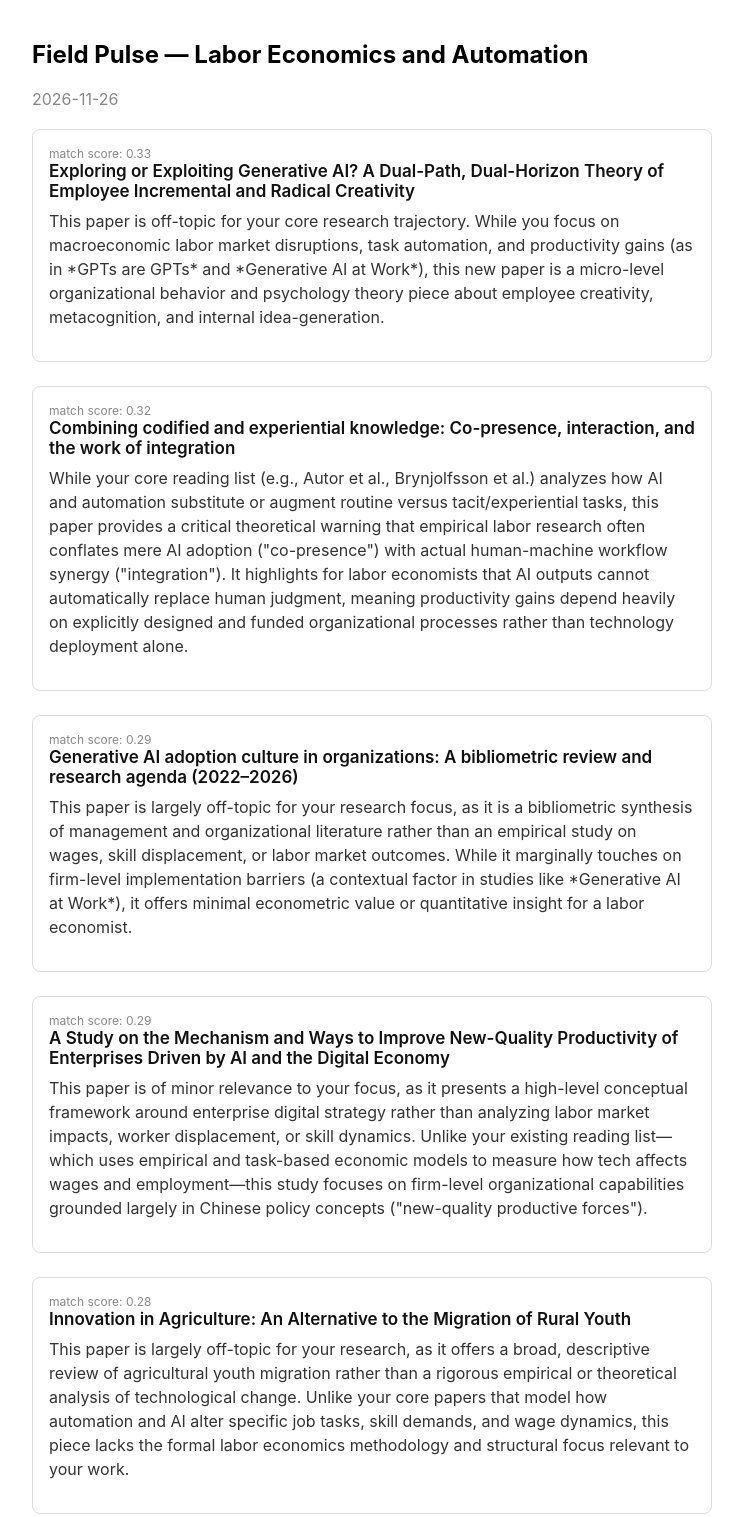
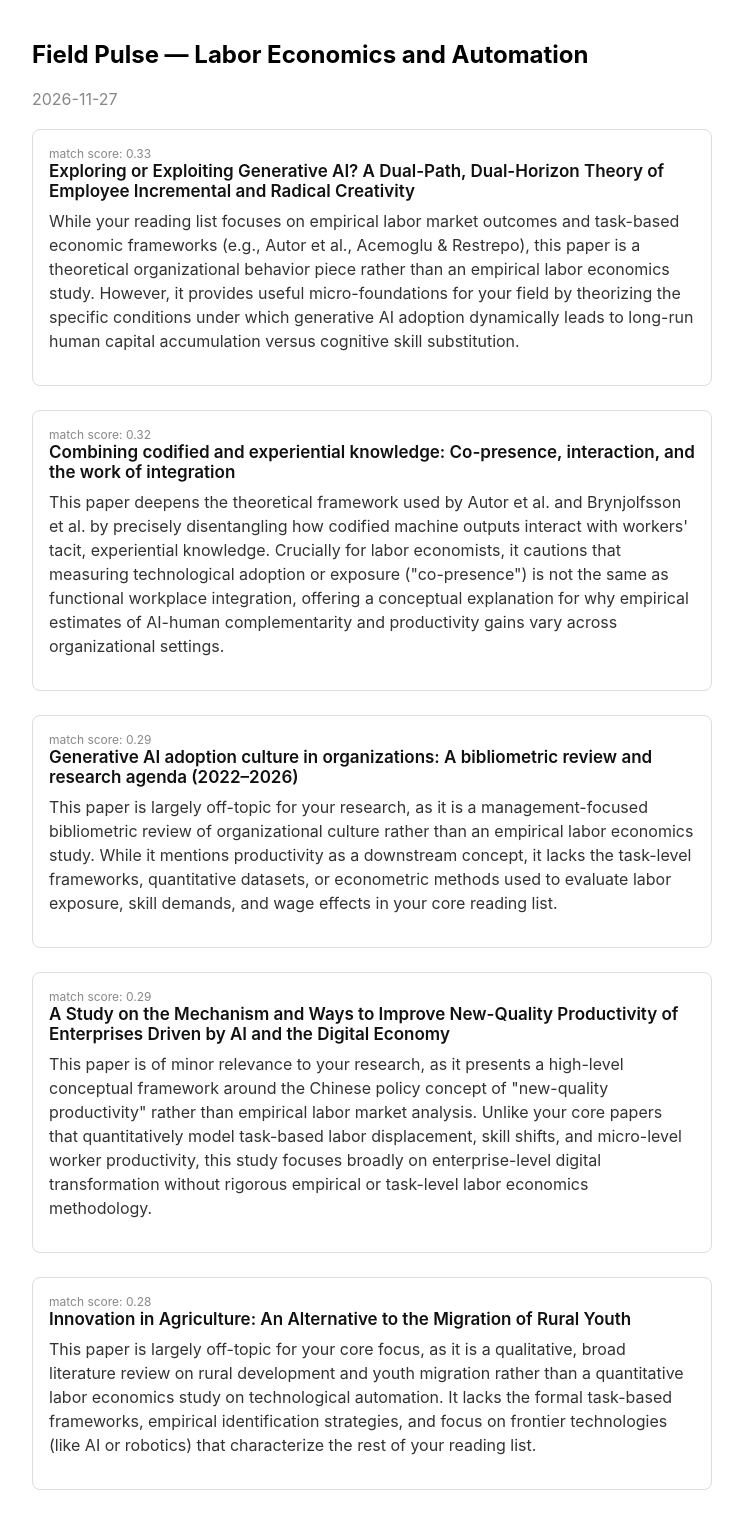
Before and after one commit to arnavgupta-maker/field-pulse, a plain HTML site: page docs/index.html in a window 1280 px wide. Shown: the whole page, without its empty margins (268-1011 px from the left). Drawn offline with Linux system fonts and the light colour scheme.

Commit message:
Auto-update field pulse digest

```diff
--- a/docs/index.html
+++ b/docs/index.html
@@ -1,31 +1,31 @@
 <html><head><meta charset="utf-8"><title>Field Pulse — Labor Economics and Automation</title></head>
     <body style="font-family:-apple-system,sans-serif;max-width:680px;margin:40px auto;padding:0 16px;">
     <h2>Field Pulse — Labor Economics and Automation</h2>
-    <div style="color:#888;margin-bottom:20px;">2026-11-26</div>
+    <div style="color:#888;margin-bottom:20px;">2026-11-27</div>
 
         <div style="margin-bottom:24px;padding:16px;border:1px solid #ddd;border-radius:8px;">
             <div style="font-size:12px;color:#888;">match score: 0.33</div>
             <a href="https://openalex.org/W7203444948" style="font-size:17px;font-weight:600;color:#111;text-decoration:none;">Exploring or Exploiting Generative AI? A Dual-Path, Dual-Horizon Theory of Employee Incremental and Radical Creativity</a>
-            <p style="margin-top:8px;color:#333;line-height:1.5;">This paper is off-topic for your core research trajectory. While you focus on macroeconomic labor market disruptions, task automation, and productivity gains (as in *GPTs are GPTs* and *Generative AI at Work*), this new paper is a micro-level organizational behavior and psychology theory piece about employee creativity, metacognition, and internal idea-generation.</p>
+            <p style="margin-top:8px;color:#333;line-height:1.5;">While your reading list focuses on empirical labor market outcomes and task-based economic frameworks (e.g., Autor et al., Acemoglu & Restrepo), this paper is a theoretical organizational behavior piece rather than an empirical labor economics study. However, it provides useful micro-foundations for your field by theorizing the specific conditions under which generative AI adoption dynamically leads to long-run human capital accumulation versus cognitive skill substitution.</p>
         </div>
         <div style="margin-bottom:24px;padding:16px;border:1px solid #ddd;border-radius:8px;">
             <div style="font-size:12px;color:#888;">match score: 0.32</div>
             <a href="https://openalex.org/W7225818949" style="font-size:17px;font-weight:600;color:#111;text-decoration:none;">Combining codified and experiential knowledge: Co-presence, interaction, and the work of integration</a>
-            <p style="margin-top:8px;color:#333;line-height:1.5;">While your core reading list (e.g., Autor et al., Brynjolfsson et al.) analyzes how AI and automation substitute or augment routine versus tacit/experiential tasks, this paper provides a critical theoretical warning that empirical labor research often conflates mere AI adoption ("co-presence") with actual human-machine workflow synergy ("integration"). It highlights for labor economists that AI outputs cannot automatically replace human judgment, meaning productivity gains depend heavily on explicitly designed and funded organizational processes rather than technology deployment alone.</p>
+            <p style="margin-top:8px;color:#333;line-height:1.5;">This paper deepens the theoretical framework used by Autor et al. and Brynjolfsson et al. by precisely disentangling how codified machine outputs interact with workers' tacit, experiential knowledge. Crucially for labor economists, it cautions that measuring technological adoption or exposure ("co-presence") is not the same as functional workplace integration, offering a conceptual explanation for why empirical estimates of AI-human complementarity and productivity gains vary across organizational settings.</p>
         </div>
         <div style="margin-bottom:24px;padding:16px;border:1px solid #ddd;border-radius:8px;">
             <div style="font-size:12px;color:#888;">match score: 0.29</div>
             <a href="https://openalex.org/W7163881876" style="font-size:17px;font-weight:600;color:#111;text-decoration:none;">Generative AI adoption culture in organizations: A bibliometric review and research agenda (2022–2026)</a>
-            <p style="margin-top:8px;color:#333;line-height:1.5;">This paper is largely off-topic for your research focus, as it is a bibliometric synthesis of management and organizational literature rather than an empirical study on wages, skill displacement, or labor market outcomes. While it marginally touches on firm-level implementation barriers (a contextual factor in studies like *Generative AI at Work*), it offers minimal econometric value or quantitative insight for a labor economist.</p>
+            <p style="margin-top:8px;color:#333;line-height:1.5;">This paper is largely off-topic for your research, as it is a management-focused bibliometric review of organizational culture rather than an empirical labor economics study. While it mentions productivity as a downstream concept, it lacks the task-level frameworks, quantitative datasets, or econometric methods used to evaluate labor exposure, skill demands, and wage effects in your core reading list.</p>
         </div>
         <div style="margin-bottom:24px;padding:16px;border:1px solid #ddd;border-radius:8px;">
             <div style="font-size:12px;color:#888;">match score: 0.29</div>
             <a href="https://openalex.org/W7170884066" style="font-size:17px;font-weight:600;color:#111;text-decoration:none;">A Study on the Mechanism and Ways to Improve New-Quality Productivity of Enterprises Driven by AI and the Digital Economy</a>
-            <p style="margin-top:8px;color:#333;line-height:1.5;">This paper is of minor relevance to your focus, as it presents a high-level conceptual framework around enterprise digital strategy rather than analyzing labor market impacts, worker displacement, or skill dynamics. Unlike your existing reading list—which uses empirical and task-based economic models to measure how tech affects wages and employment—this study focuses on firm-level organizational capabilities grounded largely in Chinese policy concepts ("new-quality productive forces").</p>
+            <p style="margin-top:8px;color:#333;line-height:1.5;">This paper is of minor relevance to your research, as it presents a high-level conceptual framework around the Chinese policy concept of "new-quality productivity" rather than empirical labor market analysis. Unlike your core papers that quantitatively model task-based labor displacement, skill shifts, and micro-level worker productivity, this study focuses broadly on enterprise-level digital transformation without rigorous empirical or task-level labor economics methodology.</p>
         </div>
         <div style="margin-bottom:24px;padding:16px;border:1px solid #ddd;border-radius:8px;">
             <div style="font-size:12px;color:#888;">match score: 0.28</div>
             <a href="https://openalex.org/W7160499021" style="font-size:17px;font-weight:600;color:#111;text-decoration:none;">Innovation in Agriculture: An Alternative to the Migration of Rural Youth</a>
-            <p style="margin-top:8px;color:#333;line-height:1.5;">This paper is largely off-topic for your research, as it offers a broad, descriptive review of agricultural youth migration rather than a rigorous empirical or theoretical analysis of technological change. Unlike your core papers that model how automation and AI alter specific job tasks, skill demands, and wage dynamics, this piece lacks the formal labor economics methodology and structural focus relevant to your work.</p>
+            <p style="margin-top:8px;color:#333;line-height:1.5;">This paper is largely off-topic for your core focus, as it is a qualitative, broad literature review on rural development and youth migration rather than a quantitative labor economics study on technological automation. It lacks the formal task-based frameworks, empirical identification strategies, and focus on frontier technologies (like AI or robotics) that characterize the rest of your reading list.</p>
         </div>
     </body></html>
```
